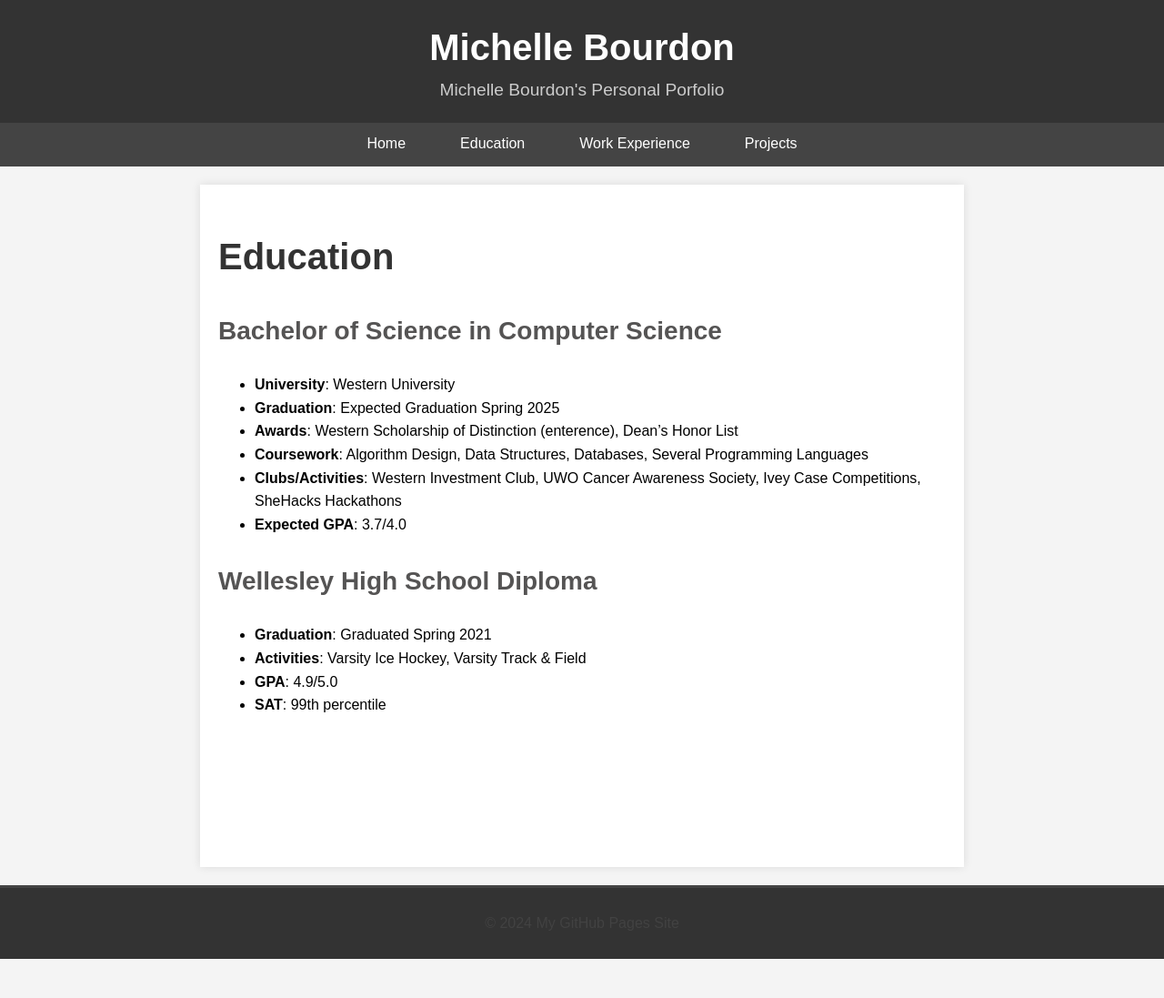
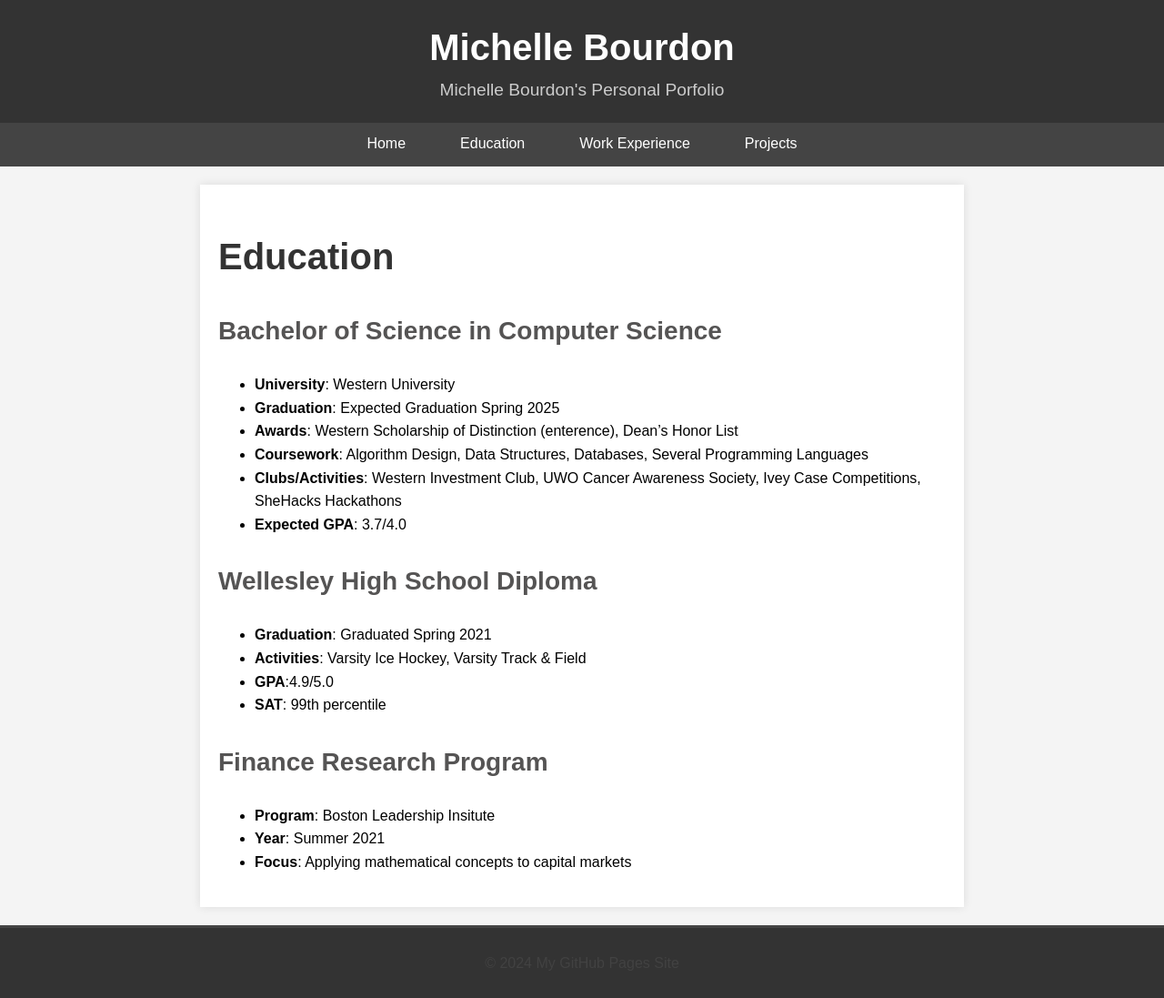
Before and after one commit to mbourdo/mbourdo.github.io, a Jekyll site: the page built from education.md, in a window 1280 px wide. Shown: the whole page at 91% size. Built offline with Jekyll 4.4.1, drawn with Linux system fonts in a browser that asks for light colours; before the commit the page ends 1054 px from its top, so only the background shows below that.

Commit message:
Update index.md content

```diff
--- a/education.md
+++ b/education.md
@@ -16,5 +16,10 @@ title: Education
 ## Wellesley High School Diploma
 - **Graduation**: Graduated Spring 2021
 - **Activities**: Varsity Ice Hockey, Varsity Track & Field
-- **GPA**: 4.9/5.0
+- **GPA**:4.9/5.0
 - **SAT**: 99th percentile
+
+## Finance Research Program
+- **Program**: Boston Leadership Insitute
+- **Year**: Summer 2021
+- **Focus**: Applying mathematical concepts to capital markets
```
